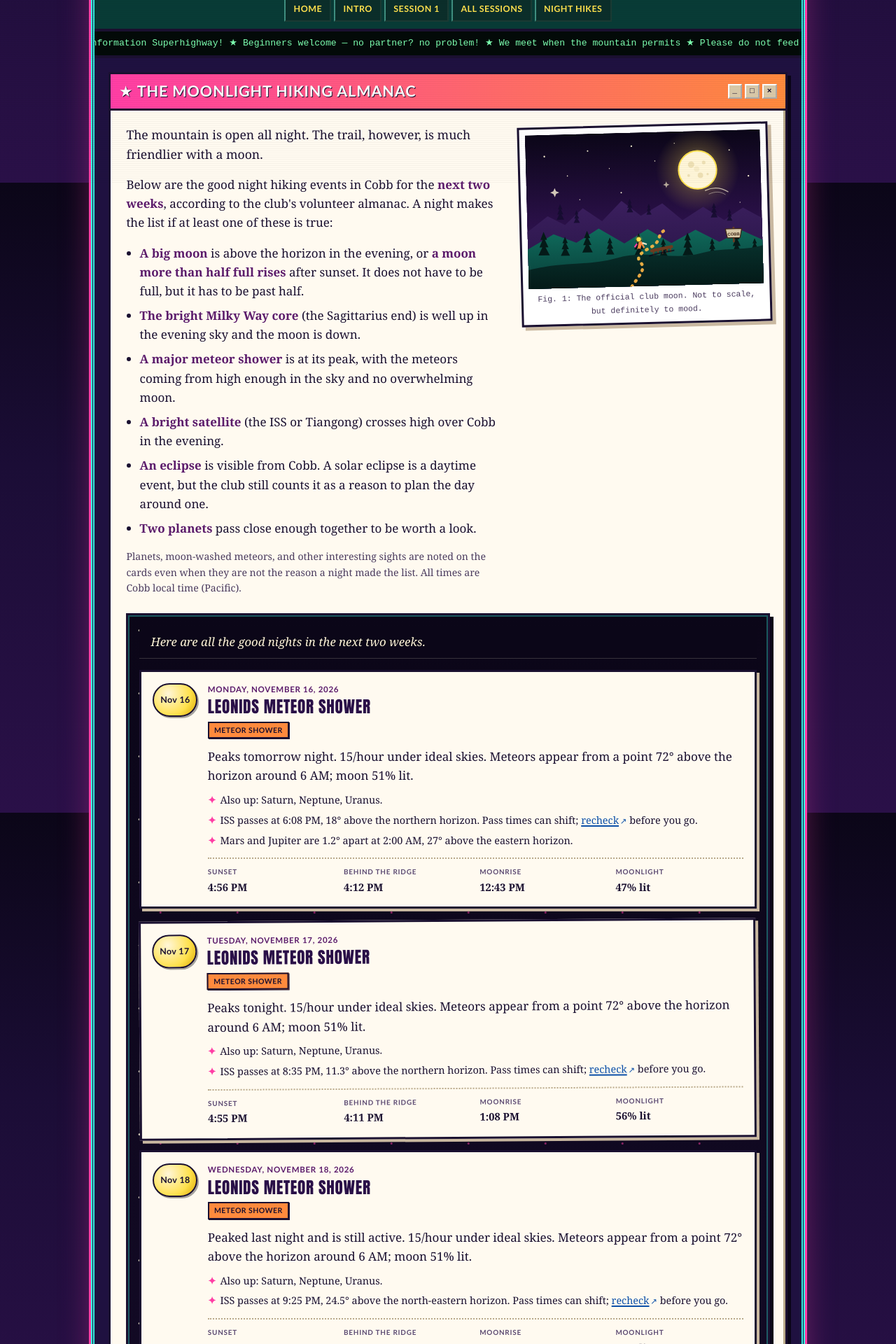
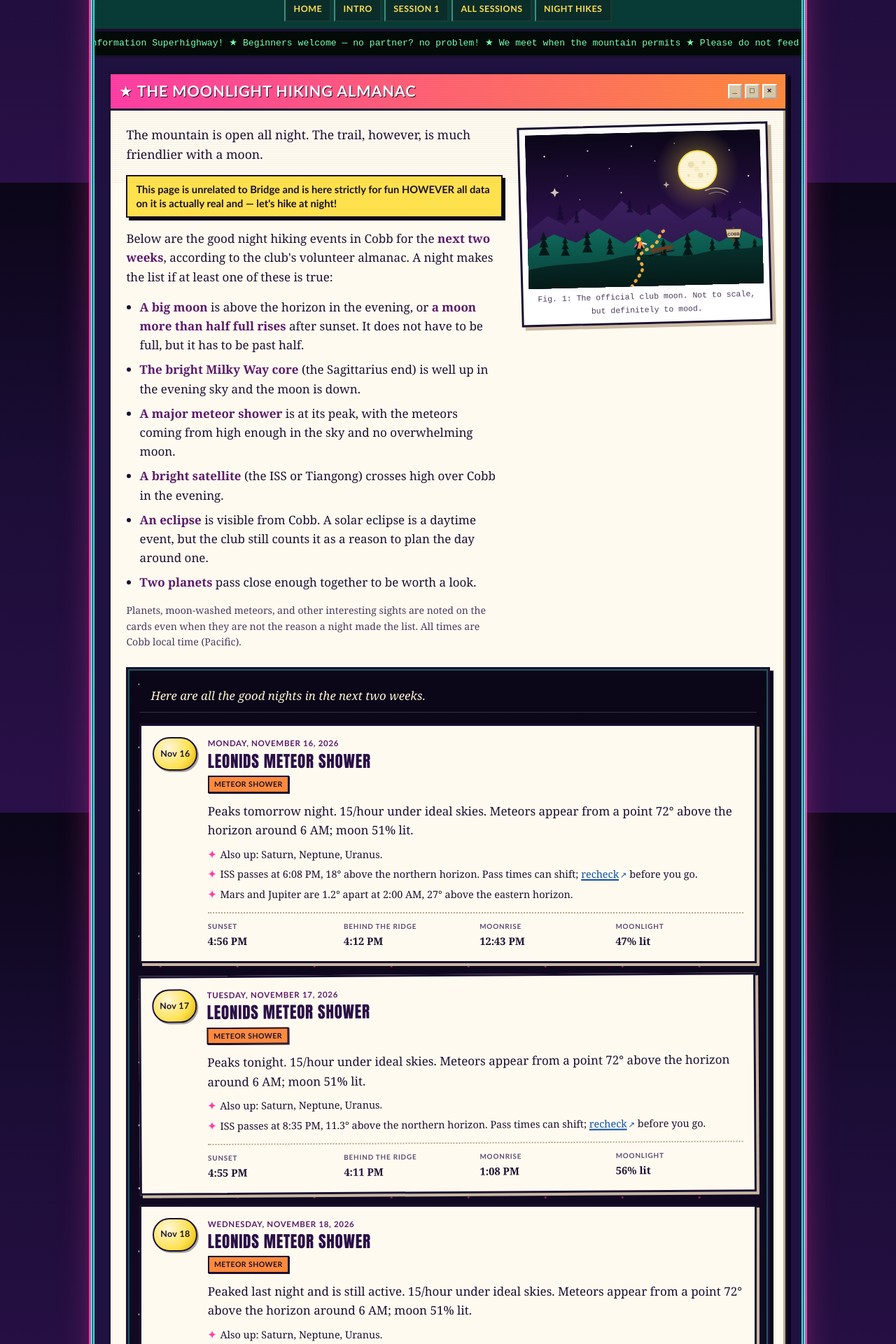
Before and after one commit to sevaseva/brdg, a Jekyll site: the page built from night-hikes.html, in a window 1280 px wide. Shown: the part 639-2559 px from the top of the page at 70% size. Built offline with Jekyll 4.4.1, drawn with Linux system fonts in a browser that asks for light colours.

Commit message:
v.20 night hikes is a joke, and is real

```diff
--- a/assets/css/style.css
+++ b/assets/css/style.css
@@ -829,6 +829,20 @@ main {
   margin-top: 0.5rem;
 }
 
+/* Highlighted aside: the almanac is a joke, the data is not. */
+.night-hikes__notice {
+  margin: 0.9rem 0 1rem;
+  padding: 0.55rem 0.75rem;
+  background: var(--yellow);
+  border: 2px solid var(--ink);
+  box-shadow: 4px 4px 0 var(--shadow);
+  color: var(--ink);
+  font-family: var(--font-ui);
+  font-size: 0.92rem;
+  font-weight: bold;
+  line-height: 1.35;
+}
+
 .night-hikes__figure {
   max-width: 520px;
   margin: 0 auto;
--- a/night-hikes.html
+++ b/night-hikes.html
@@ -22,6 +22,10 @@ scripts:
       <div>
         <p class="lead">
           The mountain is open all night. The trail, however, is much friendlier with a moon.
+        </p>
+        <p class="night-hikes__notice">
+          This page is unrelated to Bridge and is here strictly for fun HOWEVER all data on it is
+          actually real and — let's hike at night!
         </p>
         <p>
           Below are the good night hiking events in Cobb for the
```
